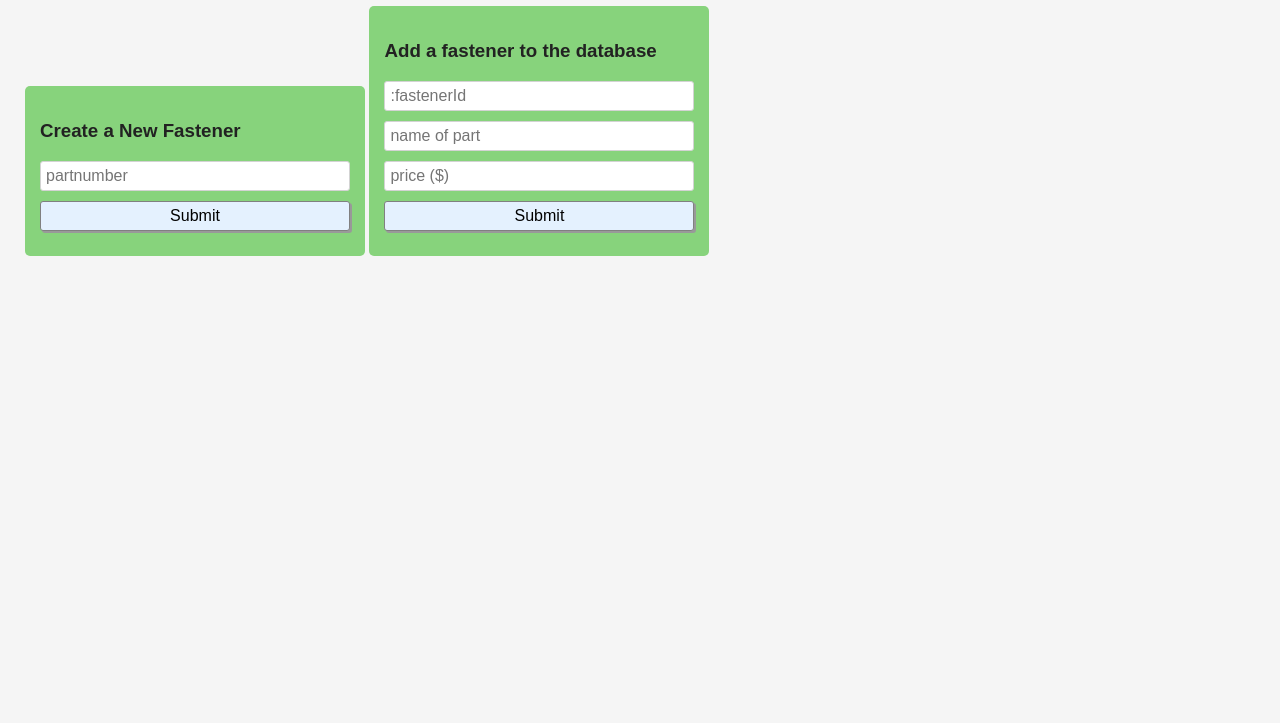
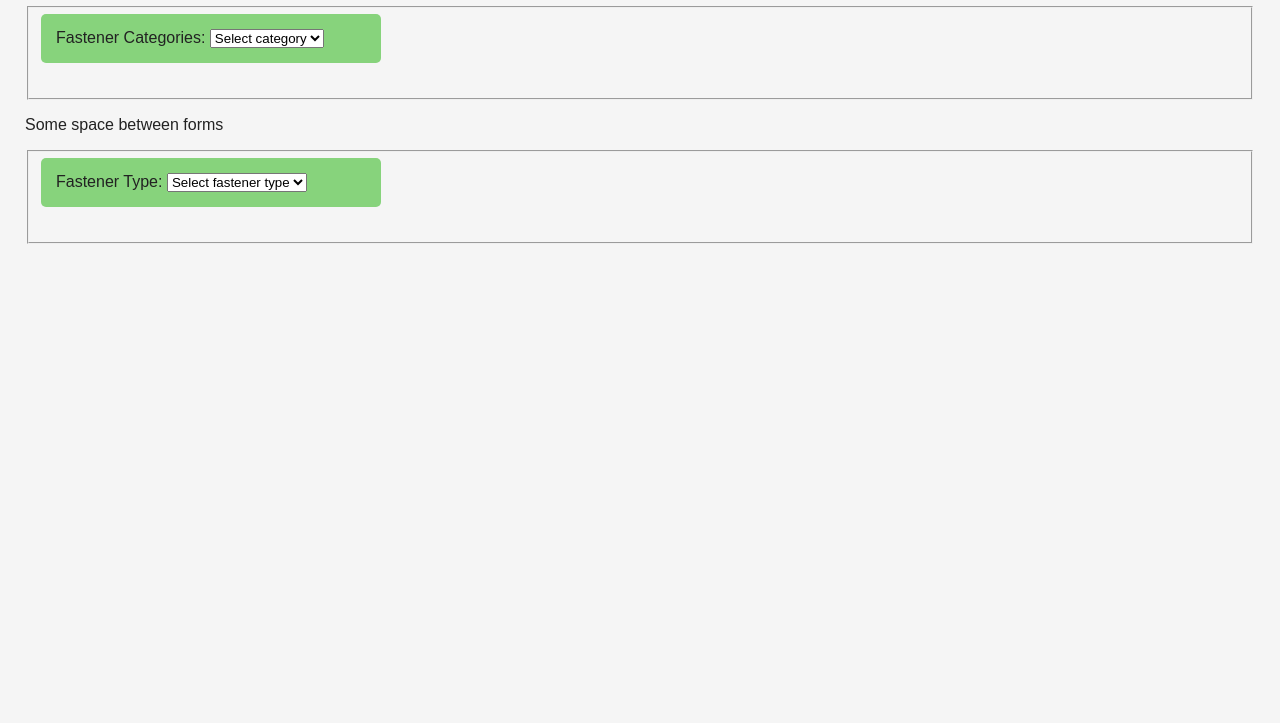
Before and after one commit to jim3/fasteners.sequelize.crud.app, a website: page views/index.html in a window 1280 px wide. Shown: the part 77-800 px from the top of the page. Drawn offline with Linux system fonts and the light colour scheme; files that its build step writes are made by us from their sources.

Commit message:
Update index.html

```diff
--- a/views/index.html
+++ b/views/index.html
@@ -2,50 +2,36 @@
 <html>
     <head>
         <title>Fastener Inventory App</title>
-    <link rel="shortcut icon" href="favicon.ico" type="image/x-icon" />
-    <link href="style.css" rel="stylesheet" type="text/css" />
+        <link rel="stylesheet" href="../public/style.css" />
     </head>
-
     <body>
         <div class="container">
-      <h1>Fastener Inventory App</h1>
-      <form action="/api/fasteners" method="post">
-        <h3>Create a New Fastener</h3>
-        <input
-          id="pname"
-          type="text"
-          name="partnumber"
-          placeholder="partnumber"
-        />
-        <input type="submit" value="Submit" />
+            <h1 style="text-align: center">Fastener Inventory</h1>
+            <fieldset>
+                <form>
+                    <label for="category">Fastener Categories:</label>
+                    <select id="category-dropdown" name="category">
+                        <option value="" disabled selected>Select category</option>
+                        <option value="screws">Screws</option>
+                        <option value="nuts">Nuts</option>
+                        <option value="bolts">Bolts</option>
+                        <option value="washers">Washers</option>
+                    </select>
                 </form>
+            </fieldset>
 
-      <form id="fastener-form" method="post">
-        <h3>Add a fastener to the database</h3>
-        <input
-          id="pid"
-          type="text"
-          name=":fastenerId"
-          placeholder=":fastenerId"
-        />
-        <input
-          id="pname"
-          type="text"
-          name="partname"
-          placeholder="name of part"
-        />
-        <input id="pr" type="text" name="price" placeholder="price ($)" />
-        <input type="submit" value="Submit" />
+            <p>Some space between forms</p>
+
+            <fieldset>
+                <form>
+                    <label for="fastener-type">Fastener Type:</label>
+                    <select id="fastener-type" name="fastener-type">
+                        <option value="" disabled selected>Select fastener type</option>
+                    </select>
                 </form>
+            </fieldset>
         </div>
-
-    <script>
-      const fastenerForm = document.getElementById("fastener-form");
-      fastenerForm.addEventListener("submit", () => {
-        const userId = document.getElementById("uid").value;
-        fastenerForm.action = `/api/users/${fastenerId}/fasteners`;
-        fastenerForm.submit();
-      });
-    </script>
+        <!-- `cd ./public/` -->
+        <script type="module" src="../public/fastenerDropdown.js"></script>
     </body>
 </html>
```
Lines whose indentation alone changed are shown as unchanged.
